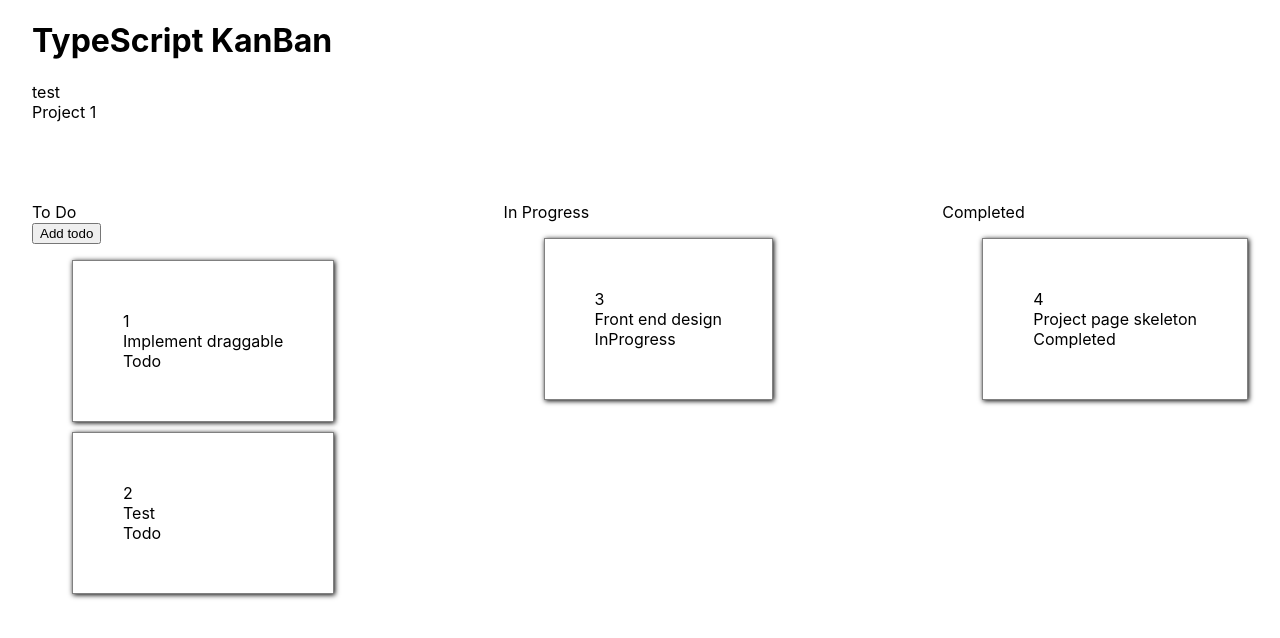
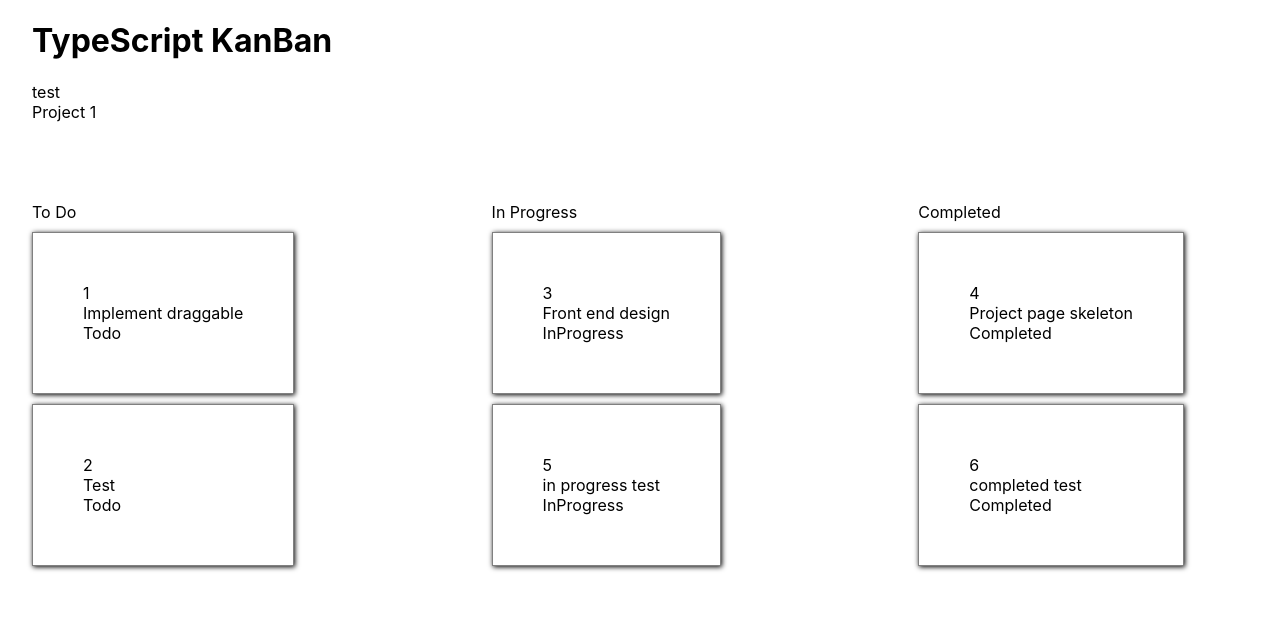
Before and after one commit to tylerchan28/typescript-kanban, a Next.js app: page /project/1 in a window 1280 px wide. Shown: the top 638 px of the page. Built offline with nearby package versions, Linux system fonts and the light colour scheme.

Commit message:
Refactor DragDropContext into one section

```diff
--- a/fixtures/projectExample.ts
+++ b/fixtures/projectExample.ts
@@ -5,8 +5,8 @@ export default [{
     userId: 1,
     projectName: "test",
     todo: [{ id: 1, description: "Implement draggable", status: Status[0]}, { id: 2, description: "Test", status: Status[0]} ],
-    inProgress: [{ id: 3, description: "Front end design", status: Status[1]} ],
-    completed: [{ id: 4, description: "Project page skeleton", status: Status[2]}]
+    inProgress: [{ id: 3, description: "Front end design", status: Status[1]}, { id: 5, description: "in progress test", status: Status[1]} ],
+    completed: [{ id: 4, description: "Project page skeleton", status: Status[2]}, { id: 6, description: "completed test", status: Status[2]}]
 },
 {
     projectId: 2,
--- a/pages/project/[projectId].tsx
+++ b/pages/project/[projectId].tsx
@@ -4,86 +4,104 @@ import projectFixture from "../../fixtures/projectExample";
 import styles from "../../styles/project.module.css";
 import { Project } from "../../models/project-model";
 import TodoCard from "../../components/TodoCard";
-import { DragDropContext, Droppable, resetServerContext } from "react-beautiful-dnd";
+import { DragDropContext, Droppable, DropResult, resetServerContext } from "react-beautiful-dnd";
+import { Card } from "../../models/card-model";
+
 
 interface Props {
   project: Project;
 }
-// for todos, inprogress, completed arrays, map the objects to a component (make later)
-// those components need to be draggable and have the logic to switch around the statuses
+ // to support between columns, use if checks with result.destination and remove using result.source
 const project = ({ project }: Props) => {
   const router = useRouter();
   const { projectId } = router.query;
 
   const [todos, updateTodos] = useState(project.todo)
+  const [inProgress, updateInProgress] = useState(project.inProgress)
+  const [completed, updateCompleted] = useState(project.completed)
 
-  const handleDragEndSameColumn = (result: any) => {
-    console.log(result)
-    if (!result.destination) {
-        return;
+  const getList = (id: string) => {
+    if (id === "todos") {
+        return todos;
     }
-    const items = Array.from(todos);
-    const [reorderedItem] = items.splice(result.source.index, 1)
-    items.splice(result.destination.index, 0, reorderedItem)
-    updateTodos(items)
-    console.log(todos)
-    // to support between columns, use if checks with result.destination and remove using result.source
+    if (id === "in-progress") {
+        return inProgress
+    }
+    if (id === "completed") {
+        return completed
+    }
+  }
+
+  const reorderSection = (list: Card[] | undefined, startIndex: number, endIndex: number) => {
+    const result = Array.from(list!);
+    const [removed] = result.splice(startIndex, 1);
+    result.splice(endIndex, 0, removed);
+    return result;
+  }
+
+  const handleDragEnd = (result: DropResult) => {
+    const { destination, source } = result;
+    if (!destination) return;
+    if (source.droppableId === destination.droppableId) {
+        switch (source.droppableId) {
+            case "todos":
+                updateTodos(reorderSection(todos, source.index, destination.index))
+                console.log(todos)
+                break
+            case "in-progress":
+                updateInProgress(reorderSection(inProgress, source.index, destination.index))
+                console.log(inProgress)
+                break
+            case "completed":
+                updateCompleted(reorderSection(completed, source.index, destination.index))
+                console.log(completed)
+                break
+        }
+    }
   }
 
   return (
-
     <div>
       <div>{project.projectName}</div>
       <div>Project {projectId}</div>
-      <div className={styles.main}>
-        <div>
-          <div>To Do</div>
-          <button>Add todo</button>
-          <DragDropContext onDragEnd={handleDragEndSameColumn}>
+      <div className={styles.container}>
+          <DragDropContext onDragEnd={handleDragEnd}>
               <Droppable droppableId="todos">
                   {(provided) =>
-                    <ul className="todos" {...provided.droppableProps} ref={provided.innerRef}>
+                    <div className={styles.todos} {...provided.droppableProps} ref={provided.innerRef}>
+                        <div>To Do</div>
                         {todos.map((todo, index) => (
                             <TodoCard todo={todo} key={todo.id} index={index}/>
                         ))}
                         {provided.placeholder}
-                    </ul>
+                    </div>
+                  }
+              </Droppable>
+              <Droppable droppableId="in-progress">
+                  {(provided) =>
+                    <div className={styles.todos} {...provided.droppableProps} ref={provided.innerRef}>
+                        <div>In Progress</div>
+                        {inProgress.map((todo, index) => (
+                            <TodoCard todo={todo} key={todo.id} index={index}/>
+                        ))}
+                        {provided.placeholder}
+                    </div>
+                  }
+              </Droppable>
+              <Droppable droppableId="completed">
+                  {(provided) =>
+                    <div className={styles.todos} {...provided.droppableProps} ref={provided.innerRef}>
+                        <div>Completed</div>
+                        {completed.map((todo, index) => (
+                            <TodoCard todo={todo} key={todo.id} index={index}/>
+                        ))}
+                        {provided.placeholder}
+                    </div>
                   }
               </Droppable>
           </DragDropContext>
-        </div>
-        <div className={styles.status}>
-          <div>In Progress</div>
-          <DragDropContext onDragEnd={() => console.log("yes")}>
-              <Droppable droppableId="todos">
-                  {(provided) =>
-                    <ul className="todos" {...provided.droppableProps} ref={provided.innerRef}>
-                        {project.inProgress.map((todo, index) => (
-                            <TodoCard todo={todo} key={todo.id} index={index}/>
-                        ))}
-                        {provided.placeholder}
-                    </ul>
-                  }
-              </Droppable>
-          </DragDropContext>
-        </div>
-        <div className={styles.status}>
-          <div>Completed</div>
-          <DragDropContext onDragEnd={() => console.log("yes")}>
-              <Droppable droppableId="todos">
-                  {(provided) =>
-                    <ul className="todos" {...provided.droppableProps} ref={provided.innerRef}>
-                        {project.completed.map((todo, index) => (
-                            <TodoCard todo={todo} key={todo.id} index={index}/>
-                        ))}
-                        {provided.placeholder}
-                    </ul>
-                  }
-              </Droppable>
-          </DragDropContext>
-        </div>
       </div>
-    </div>
+      </div>
   );
 };
 
@@ -105,3 +123,14 @@ export const getServerSideProps = (context: any) => {
 };
 
 export default project;
+
+
+// const handleDragEnd = (result: any) => {
+//     if (!result.destination) {
+//         return;
+//     }
+//     const items = Array.from(todos);
+//     const [reorderedItem] = items.splice(result.source.index, 1)
+//     items.splice(result.destination.index, 0, reorderedItem)
+//     updateTodos(items)
+//   }
--- a/styles/project.module.css
+++ b/styles/project.module.css
@@ -1,6 +1,7 @@
-.main {
+.container {
     display: flex;
     flex-direction: row;
     justify-content: space-between;
+    width: 90vw;
     margin-top: 5rem;
 }
```
Also changed, not shown: components/TodoCard.tsx (+0 -9 lines).
